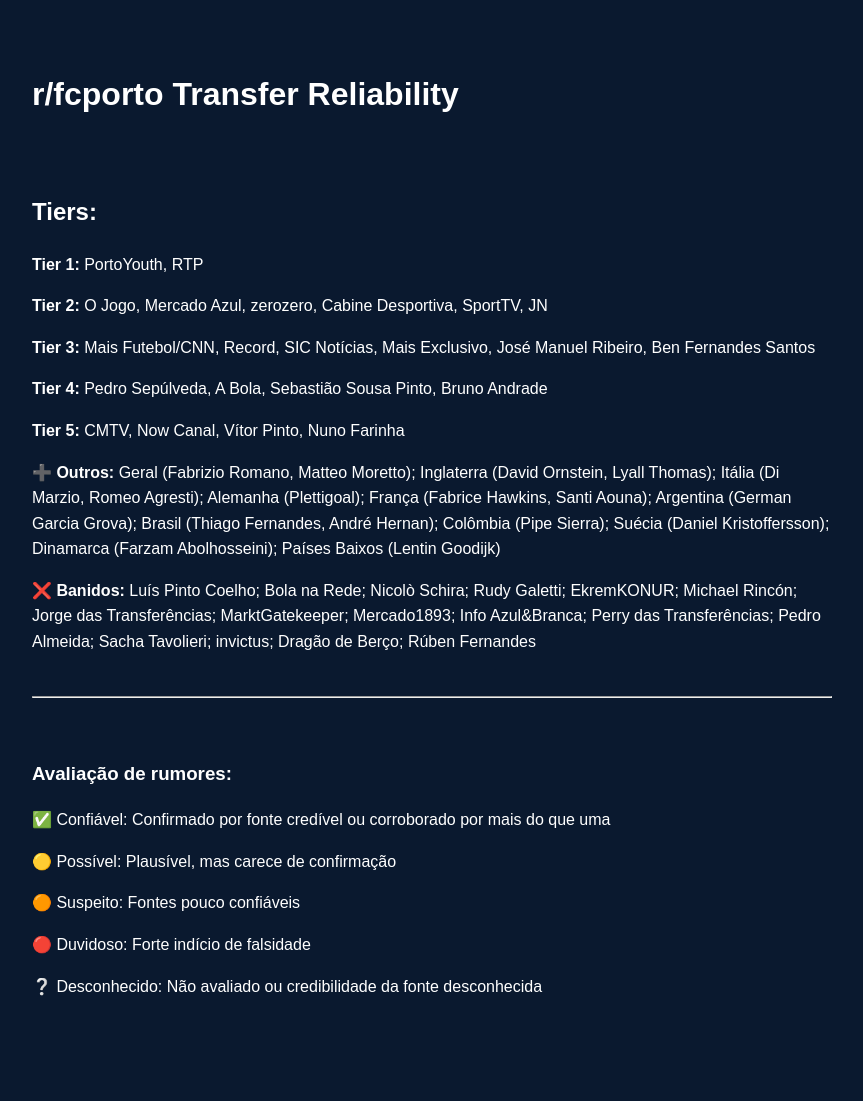
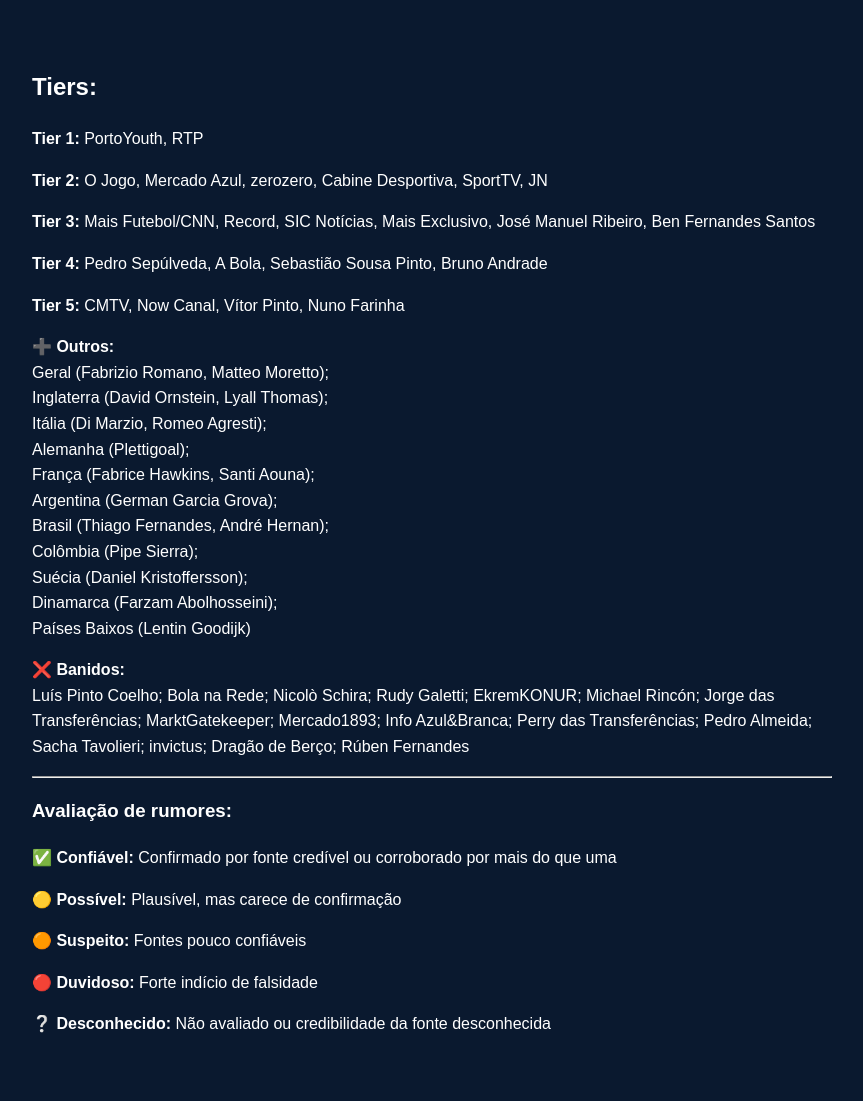
Before and after one commit to Azrial1739/r-fcporto-Transfer-Guide, a Jekyll site: the page built from index.md, in a window 1280 px wide. Shown: the whole page, without its empty margins (208-1071 px from the left). Built offline with Jekyll 4.4.1, drawn with Linux system fonts in a browser that asks for light colours; before the commit the page ends 1063 px from its top, so only the background shows below that.

Commit message:
Update index.md

```diff
--- a/index.md
+++ b/index.md
@@ -3,9 +3,8 @@ layout: default
 title: r/fcporto Transfer Reliability
 ---
 
-# r/fcporto Transfer Reliability<br><br>
 
-## Tiers:<br>
+## Tiers:
 
 **Tier 1:** PortoYouth, RTP
 
@@ -15,26 +14,38 @@ title: r/fcporto Transfer Reliability
 
 **Tier 4:** Pedro Sepúlveda, A Bola, Sebastião Sousa Pinto, Bruno Andrade
 
-**Tier 5:** CMTV, Now Canal, Vítor Pinto, Nuno Farinha<br>
+**Tier 5:** CMTV, Now Canal, Vítor Pinto, Nuno Farinha
 
 
-**➕ Outros:** Geral (Fabrizio Romano, Matteo Moretto); Inglaterra (David Ornstein, Lyall Thomas); Itália (Di Marzio, Romeo Agresti); Alemanha (Plettigoal); França (Fabrice Hawkins, Santi Aouna); Argentina (German Garcia Grova); Brasil (Thiago Fernandes, André Hernan); Colômbia (Pipe Sierra); Suécia (Daniel Kristoffersson); Dinamarca (Farzam Abolhosseini); Países Baixos (Lentin Goodijk)<br>
+**➕ Outros:**
+Geral (Fabrizio Romano, Matteo Moretto);
+Inglaterra (David Ornstein, Lyall Thomas);
+Itália (Di Marzio, Romeo Agresti);
+Alemanha (Plettigoal);
+França (Fabrice Hawkins, Santi Aouna);
+Argentina (German Garcia Grova);
+Brasil (Thiago Fernandes, André Hernan);
+Colômbia (Pipe Sierra);
+Suécia (Daniel Kristoffersson);
+Dinamarca (Farzam Abolhosseini);
+Países Baixos (Lentin Goodijk)
 
 
-**❌ Banidos:** Luís Pinto Coelho; Bola na Rede; Nicolò Schira; Rudy Galetti; EkremKONUR; Michael Rincón; Jorge das Transferências; MarktGatekeeper; Mercado1893; Info Azul&Branca; Perry das Transferências; Pedro Almeida; Sacha Tavolieri; invictus; Dragão de Berço; Rúben Fernandes<br><br>
+**❌ Banidos:**
+Luís Pinto Coelho; Bola na Rede; Nicolò Schira; Rudy Galetti; EkremKONUR; Michael Rincón; Jorge das Transferências; MarktGatekeeper; Mercado1893; Info Azul&Branca; Perry das Transferências; Pedro Almeida; Sacha Tavolieri; invictus; Dragão de Berço; Rúben Fernandes
+
 
 ___
 
-<br>
 
-### Avaliação de rumores:<br>
+### Avaliação de rumores:
 
-✅ Confiável: Confirmado por fonte credível ou corroborado por mais do que uma
+✅ **Confiável:** Confirmado por fonte credível ou corroborado por mais do que uma
 
-🟡 Possível: Plausível, mas carece de confirmação
+🟡 **Possível:** Plausível, mas carece de confirmação
 
-🟠 Suspeito: Fontes pouco confiáveis
+🟠 **Suspeito:** Fontes pouco confiáveis
 
-🔴 Duvidoso: Forte indício de falsidade
+🔴 **Duvidoso:** Forte indício de falsidade
 
-❔ Desconhecido: Não avaliado ou credibilidade da fonte desconhecida
+❔ **Desconhecido:** Não avaliado ou credibilidade da fonte desconhecida
```
